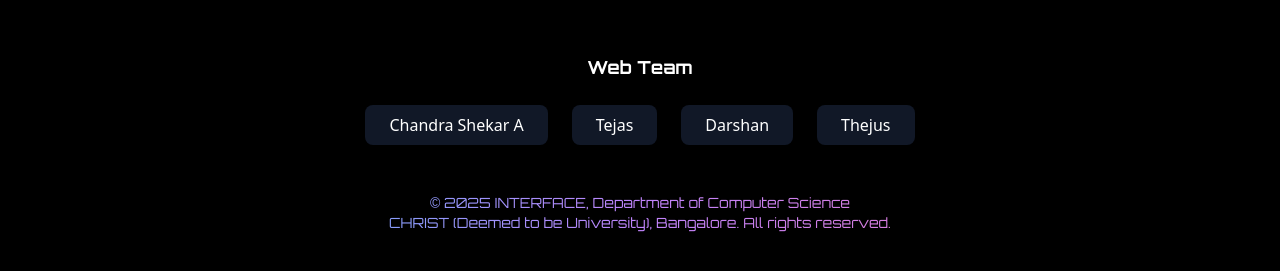
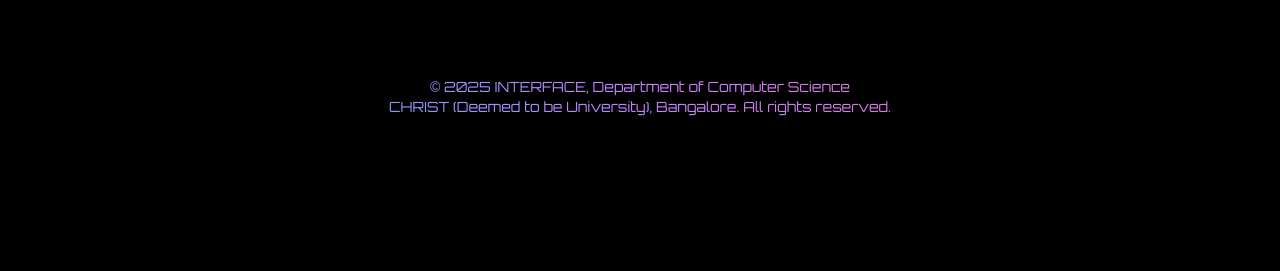
Before and after one commit to tejas764/interface-3, a plain HTML site: page index.html in a window 1280 px wide. Shown: the part 5779-6050 px from the top of the page. After the commit the page ends 5944 px from the top, so only its background shows below. Drawn offline with nearby package versions, Linux system fonts and the light colour scheme.

Commit message:
Update index.html

```diff
--- a/index.html
+++ b/index.html
@@ -485,16 +485,6 @@
   <img src="assests/christ Logo.png" alt="CHRIST Logo" class="h-20 md:h-24">
 </div>
 
-<!-- Web Team Section -->
-<div class="text-center mt-6">
-  <h4 class="text-lg font-bold">Web Team</h4>
-  <div class="flex justify-center flex-wrap gap-4 mt-4">
-    <span class="px-4 py-2 bg-gray-900 rounded-lg font-sans">Chandra Shekar A</span>
-    <span class="px-4 py-2 bg-gray-900 rounded-lg font-sans">Tejas</span>
-    <span class="px-4 py-2 bg-gray-900 rounded-lg font-sans">Darshan</span>
-    <span class="px-4 py-2 bg-gray-900 rounded-lg font-sans">Thejus</span>
-  </div>
-</div>
   <!-- Copyright Section -->
 <div class="mt-12 text-center text-sm font-sans text-transparent bg-clip-text bg-gradient-to-r from-sky-400 via-purple-400 to-pink-400">
   <p>© 2025 INTERFACE, Department of Computer Science</p>
```
